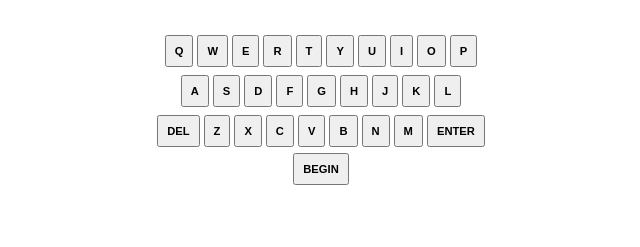
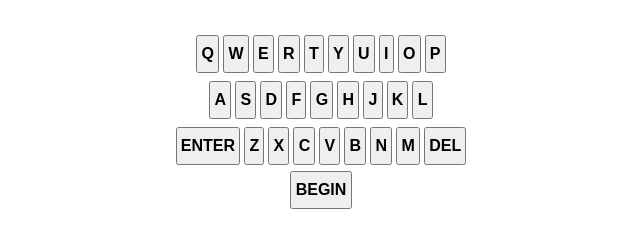
Before and after one commit to bergeramit/WordleTest, a website with bundled scripts: page wordle_clone/public/index.html in a window 1280 px wide. Shown: the part 61-308 px from the top of the page, without its empty margins (319-959 px from the left). Built offline with nearby package versions, Linux system fonts and the light colour scheme.

Commit message:
change keyboard

```diff
--- a/wordle_clone/public/index.html
+++ b/wordle_clone/public/index.html
@@ -44,7 +44,7 @@
             <button class="keyboard-button">l</button>
         </div>
         <div class="third-row">
-            <button class="keyboard-button">Del</button>
+            <button class="keyboard-button">Enter</button>
             <button class="keyboard-button">z</button>
             <button class="keyboard-button">x</button>
             <button class="keyboard-button">c</button>
@@ -52,7 +52,7 @@
             <button class="keyboard-button">b</button>
             <button class="keyboard-button">n</button>
             <button class="keyboard-button">m</button>
-            <button class="keyboard-button">Enter</button>
+            <button class="keyboard-button">Del</button>
         </div>
         <div class="fourth-row"></div>
           <button class="keyboard-button">Begin</button>
--- a/wordle_clone/public/style.css
+++ b/wordle_clone/public/style.css
@@ -50,9 +50,12 @@ h1 {
 }
 
 .keyboard-button {
-  font-size: 0.7rem;
+  font-size: 1rem;
   font-weight: 700;
-  padding: 0.5rem;
+  padding-top: 0.5rem;
+  padding-right: 0.2rem;
+  padding-bottom: 0.5rem;
+  padding-left: 0.2rem;
   margin: 0 2px;
   cursor: pointer;
   text-transform: uppercase;
```
